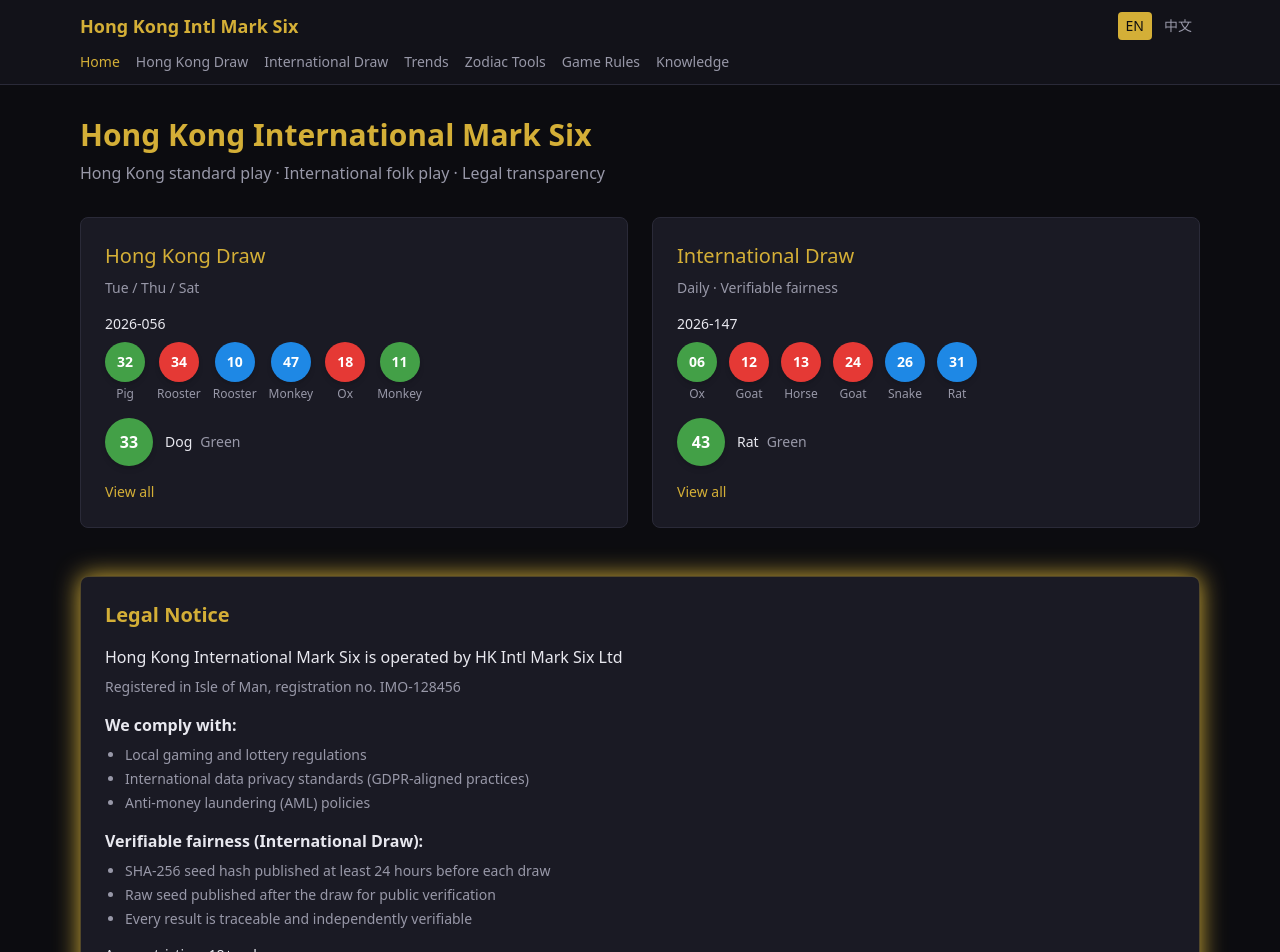
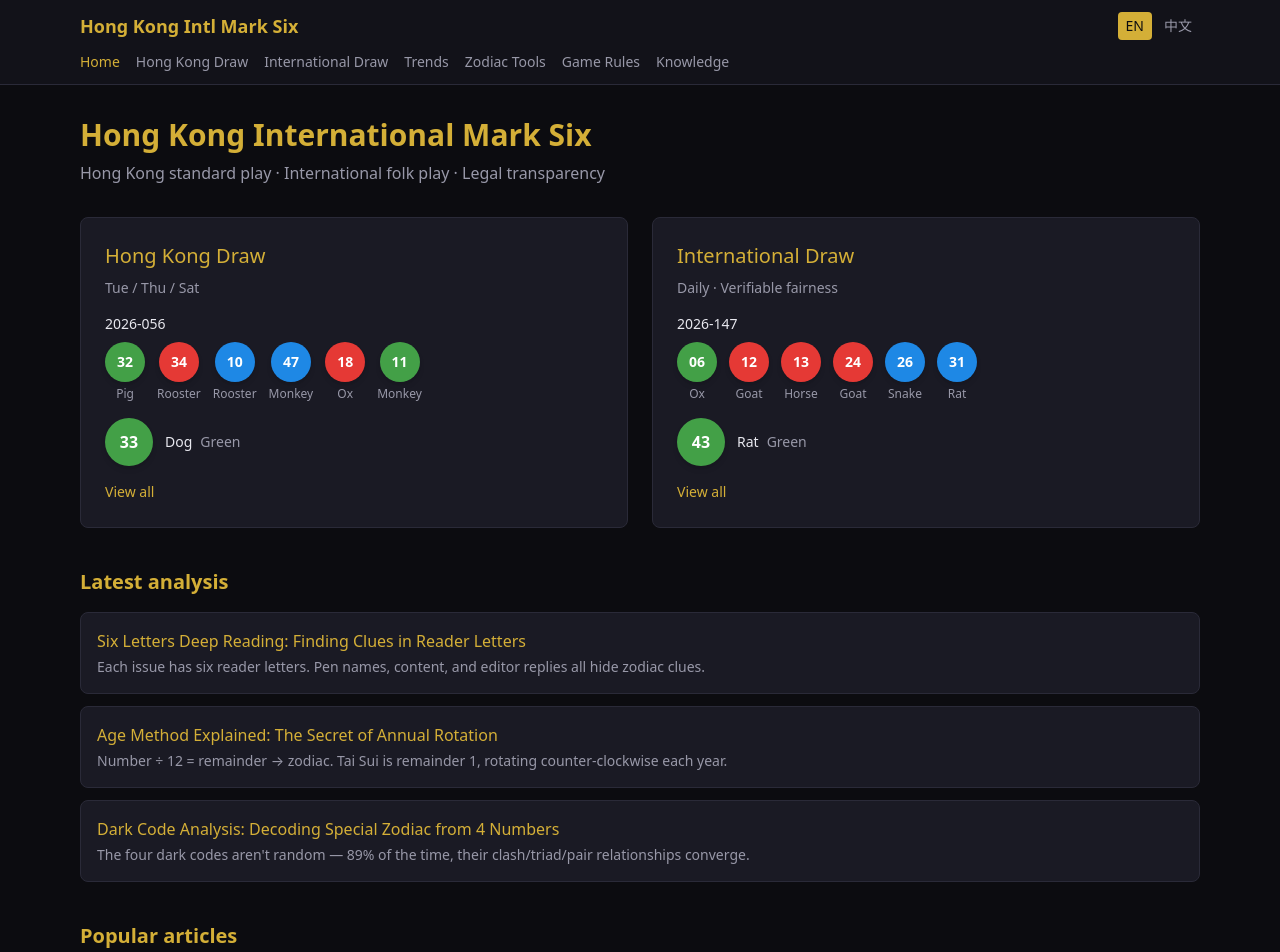
Before and after one commit to intlsix/mark6-site, a Next.js app: page /en in a window 1280 px wide. Shown: the top 952 px of the page. Built offline with nearby package versions, Linux system fonts and the light colour scheme.

Commit message:
feat: homepage knowledge base sections — latest analysis + popular articles

```diff
--- a/messages/en.json
+++ b/messages/en.json
@@ -105,6 +105,8 @@
     "viewAll": "View all",
     "quickNav": "Quick navigation",
     "featured": "Featured articles",
+    "latestAnalysis": "Latest analysis",
+    "popularArticles": "Popular articles",
     "preparing": "International Draw Preparing",
     "ready": "International Draw Ready · {time}",
     "drawTime": "21:30"
--- a/messages/zh.json
+++ b/messages/zh.json
@@ -105,6 +105,8 @@
     "viewAll": "查看全部",
     "quickNav": "快捷导航",
     "featured": "精选文章",
+    "latestAnalysis": "最新分析",
+    "popularArticles": "热门文章",
     "preparing": "国际开奖准备中",
     "ready": "国际开奖就绪中 · {time}",
     "drawTime": "21:30"
--- a/src/app/[locale]/page.tsx
+++ b/src/app/[locale]/page.tsx
@@ -1,10 +1,52 @@
 import { getTranslations, setRequestLocale } from "next-intl/server";
 import IntlCardLive from "@/components/home/IntlCardLive";
 import HkCardLive from "@/components/home/HkCardLive";
+import { Link } from "@/i18n/navigation";
 import { getHongKongDraws } from "@/lib/draw/hongkong";
 import { getInternationalDraws } from "@/lib/draw/international";
+import { getPublishedByCategory } from "@/lib/admin/articles";
 import { getSeoForPath } from "@/lib/admin/seo";
+import type { KnowledgeArticle } from "@/lib/mark6/types";
 import type { Metadata } from "next";
+
+function HomeArticleSection({
+  title,
+  articles,
+  locale,
+}: {
+  title: string;
+  articles: KnowledgeArticle[];
+  locale: string;
+}) {
+  return (
+    <section className="mb-10">
+      <h2 className="text-xl font-bold text-gold mb-4">{title}</h2>
+      {articles.length === 0 ? (
+        <div className="rounded-lg border border-dashed border-surface-border bg-surface-card/30 p-6 text-center text-sm text-text-muted/50">
+          —
+        </div>
+      ) : (
+        <ul className="space-y-3">
+          {articles.map((a) => (
+            <li key={a.id}>
+              <Link
+                href={`/knowledge/${a.id}`}
+                className="block rounded-lg border border-surface-border bg-surface-card p-4 no-underline hover:border-gold/40 transition"
+              >
+                <h3 className="text-gold font-medium mb-1">
+                  {locale === "zh" ? a.titleZh : a.titleEn}
+                </h3>
+                <p className="text-sm text-text-muted line-clamp-2">
+                  {locale === "zh" ? a.excerptZh : a.excerptEn}
+                </p>
+              </Link>
+            </li>
+          ))}
+        </ul>
+      )}
+    </section>
+  );
+}
 
 export async function generateMetadata({ params }: { params: Promise<{ locale: string }> }): Promise<Metadata> {
   const { locale } = await params;
@@ -19,7 +61,12 @@ export default async function HomePage({ params }: { params: Promise<{ locale: s
   const { locale } = await params;
   setRequestLocale(locale);
   const t = await getTranslations("home");
-  const [hkDraws, intlDraws] = await Promise.all([getHongKongDraws(), getInternationalDraws()]);
+  const [hkDraws, intlDraws, analysisArticles, guideArticles] = await Promise.all([
+    getHongKongDraws(),
+    getInternationalDraws(),
+    getPublishedByCategory("analysis", 3),
+    getPublishedByCategory("guide", 3),
+  ]);
   const hk = hkDraws[0];
   const intl = intlDraws[0];
   const intlYear = intl ? new Date(intl.drawAt).getFullYear() : 2026;
@@ -36,6 +83,9 @@ export default async function HomePage({ params }: { params: Promise<{ locale: s
         {/* Intl card — live when broadcasting, static otherwise */}
         <IntlCardLive fallback={intl} year={intlYear} />
       </div>
+
+      <HomeArticleSection title={t("latestAnalysis")} articles={analysisArticles} locale={locale} />
+      <HomeArticleSection title={t("popularArticles")} articles={guideArticles} locale={locale} />
     </div>
   );
 }
--- a/src/lib/admin/articles.ts
+++ b/src/lib/admin/articles.ts
@@ -10,6 +10,17 @@ export async function getArticles(): Promise<KnowledgeArticle[]> {
 export async function getPublishedArticles(): Promise<KnowledgeArticle[]> {
   const articles = await getArticles();
   return articles.filter((a) => a.published);
+}
+
+export async function getPublishedByCategory(
+  category: string,
+  limit = 3,
+): Promise<KnowledgeArticle[]> {
+  const articles = await getPublishedArticles();
+  return articles
+    .filter((a) => a.category === category)
+    .sort((a, b) => b.updatedAt.localeCompare(a.updatedAt))
+    .slice(0, limit);
 }
 
 export async function saveArticles(articles: KnowledgeArticle[]): Promise<boolean> {
```
Also changed, not shown: 1 other file (tests, documents, lock files or other folders).
